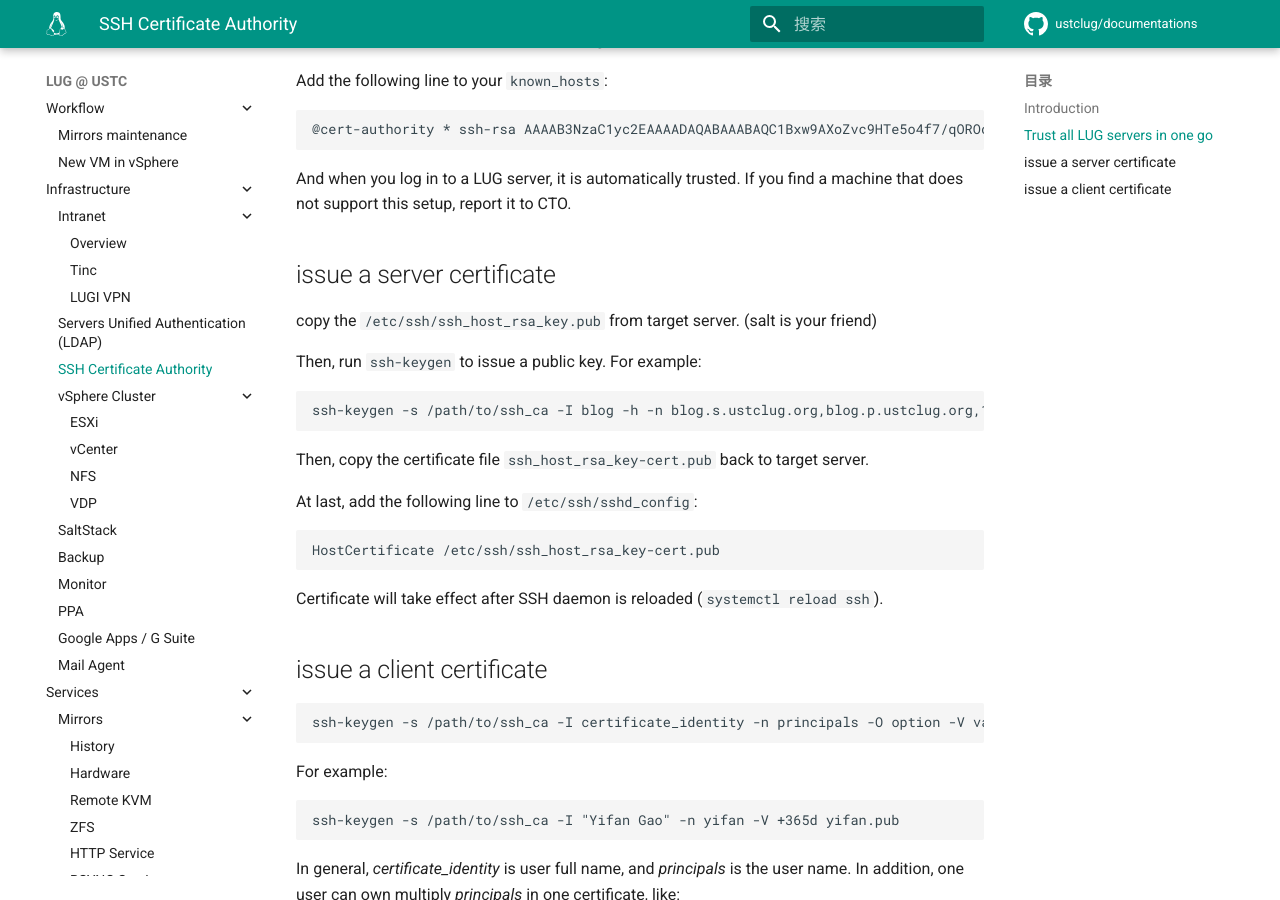
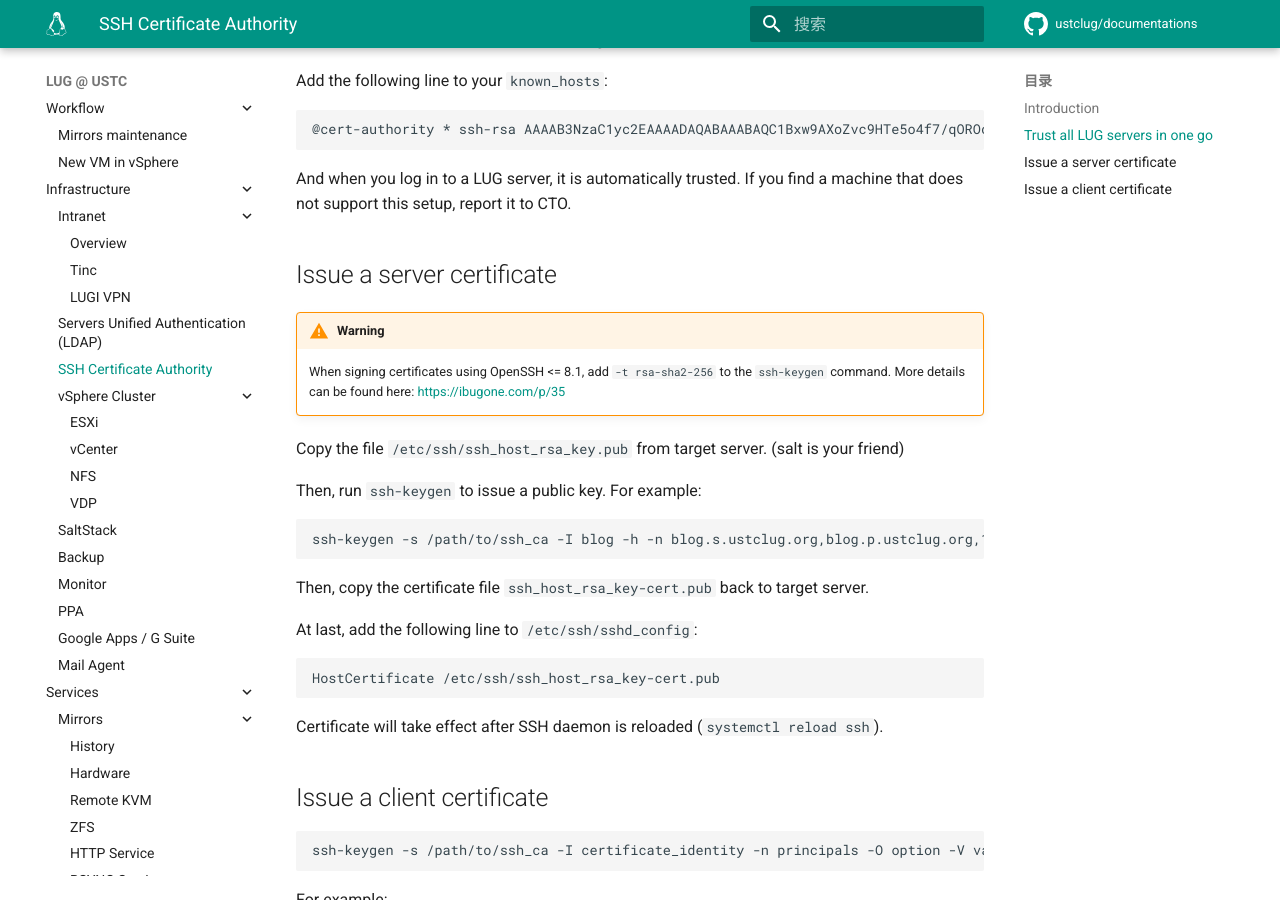
Before and after one commit to ustclug/documentations, an MkDocs documentation site: the page built from docs/infrastructure/sshca.md, in a window 1280 px wide and 900 px high, scrolled down 580 px. Built offline with MkDocs 1.6.1 and Material for MkDocs 9.7.7, drawn with Linux system fonts in a browser that asks for light colours; comment, search, counter and statistics services are not loaded.

Commit message:
Misc updates

````diff
--- a/docs/infrastructure/sshca.md
+++ b/docs/infrastructure/sshca.md
@@ -23,9 +23,13 @@
 
 And when you log in to a LUG server, it is automatically trusted. If you find a machine that does not support this setup, report it to CTO.
 
-## issue a server certificate
+## Issue a server certificate
 
-copy the `/etc/ssh/ssh_host_rsa_key.pub` from target server. (salt is your friend)
+!!! warning "Warning"
+
+    When signing certificates using OpenSSH &lt;= 8.1, add `-t rsa-sha2-256` to the `ssh-keygen` command. More details can be found here: <https://ibugone.com/p/35>
+
+Copy the file `/etc/ssh/ssh_host_rsa_key.pub` from target server. (salt is your friend)
 
 Then, run `ssh-keygen` to issue a public key. For example:
 
@@ -43,7 +47,7 @@
 
 Certificate will take effect after SSH daemon is reloaded (`systemctl reload ssh`).
 
-## issue a client certificate
+## Issue a client certificate
 
 ```sh
 ssh-keygen -s /path/to/ssh_ca -I certificate_identity -n principals -O option -V validity_interval public_key_file
--- a/mkdocs.yml
+++ b/mkdocs.yml
@@ -77,7 +77,6 @@
       - Limiter: 'services/mirrors/limiter.md'
       - Repo sync: '#'
       - Mail list: 'services/mirrors/mail-list.md'
-    - Blog: 'services/blog/blog.md'
     - Authoritative DNS: 'services/auth-dns.md'
     - Neat DNS: '#'
     - GitLab: '#'
````
Also changed, not shown: docs/services/blog.md (deleted, +0 -1 lines), docs/services/discontinued.md (+6 -2 lines), LICENSE.md (line endings or trailing spaces).
